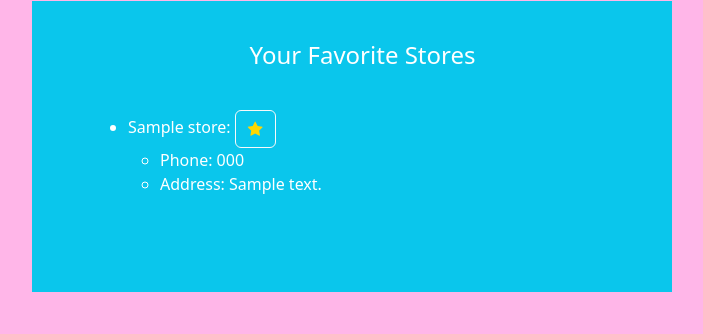
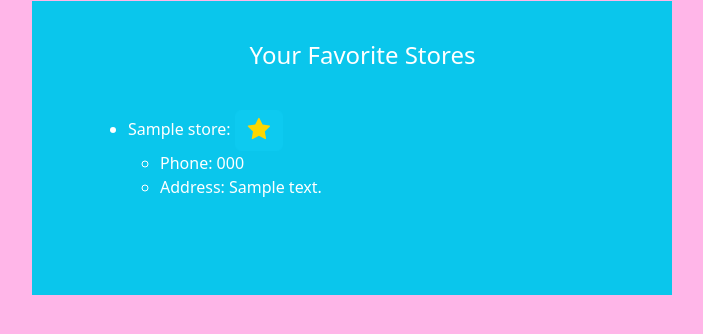
Before and after one commit to nniroula/Food_Service_Finder, a Flask app: page /favorites in a window 1280 px wide. Shown: the part 123-457 px from the top of the page, without its empty margins (288-991 px from the left). Run offline with Flask 2, Linux system fonts and the light colour scheme; the visitor is signed in with stand-in values (Sample User, id 1); tables that the repository leaves empty hold one stand-in row (values such as "Sample post"); some libraries are stand-ins or nearby versions.

Commit message:
refactor the code

```diff
--- a/templates/stores/favorite_stores.html
+++ b/templates/stores/favorite_stores.html
@@ -9,8 +9,7 @@
                 <li>
                     {{ store['name'] }}:
                     <form class="form-star" action="/favorite/delete/{{store['id']}}" method="POST">
-                        <!-- <button class="btn btn-sm {{'btn-primary'}}"> <i class="fa fa-star fa-1x"></i> </button>  -->
-                        <button class="btn btn-outline-light"> <span class="fa fa-star colored-star fa-1.5x"></span> </button>
+                        <button class="btn btn-info"> <span class="fa fa-star colored-star" style="font-size: 24px"></span></button>
                     </form>
                     <ul>
                         <li>Phone: {{store['phone']}}</li>
```
